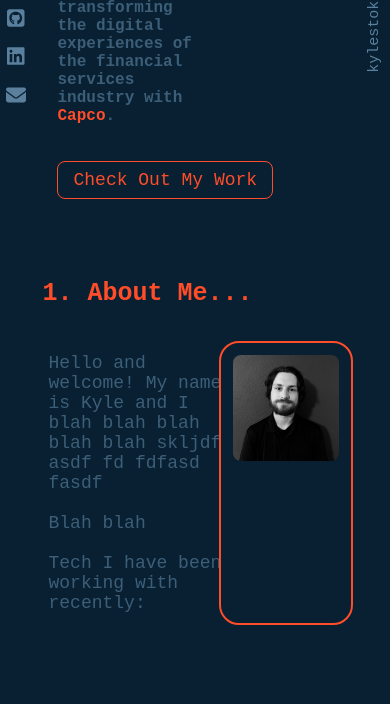
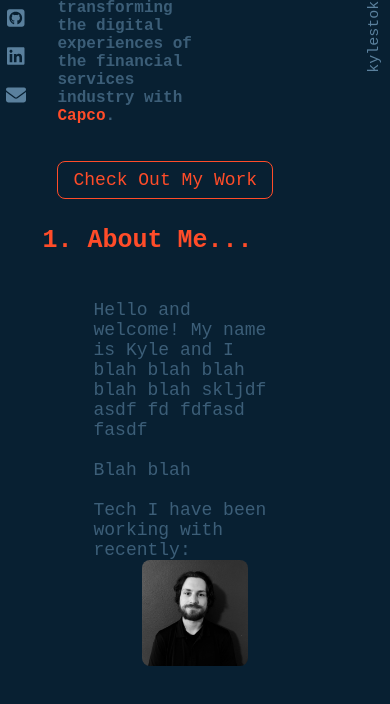
Before and after one commit to kylest0kes/folio, a React (Create React App) app: page / in a window 390 px wide. Shown: the part 699-1403 px from the top of the page. Built offline with nearby package versions, Linux system fonts and the light colour scheme.

Commit message:
made sure the about me section is responsive

```diff
--- a/src/Components/Hamburger/Hamburger.css
+++ b/src/Components/Hamburger/Hamburger.css
@@ -24,7 +24,7 @@
   margin-right: 57px;
 }
 .panel {
-  max-width: 40%;
+  max-width: 30%;
   background: #0c2b43;
   transition: all 0.4s cubic-bezier(0.42, 0, 0.34, 1.01);
   position: fixed;
@@ -42,7 +42,7 @@
   visibility: visible;
   width: 100%;
   right: 0;
-  opacity: .5;
+  opacity: .75;
 }
 .list {
   margin: auto 0 auto auto;
--- a/src/Components/MobileHeader/MobileHeader.css
+++ b/src/Components/MobileHeader/MobileHeader.css
@@ -21,5 +21,5 @@
 }
 
 .hamburger {
-    float: right;
+  float: right;
 }
--- a/src/Sections/AboutMe/AboutMe.css
+++ b/src/Sections/AboutMe/AboutMe.css
@@ -22,16 +22,14 @@
   width: 30%;
   min-width: 106px;
   border-radius: 8px;
-  border: 2px solid transparent;
-  outline: 2px solid #ff4c29;
-  outline-offset: 10px;
 }
 
 .bio-card-text {
-  width: 60%;
+  max-width: 60%;
   word-wrap: break-word;
   font-size: 18px;
   color: #3c5e78;
+  margin-right: 20px;
 }
 
 .bio-card-text h2 > small {
```
